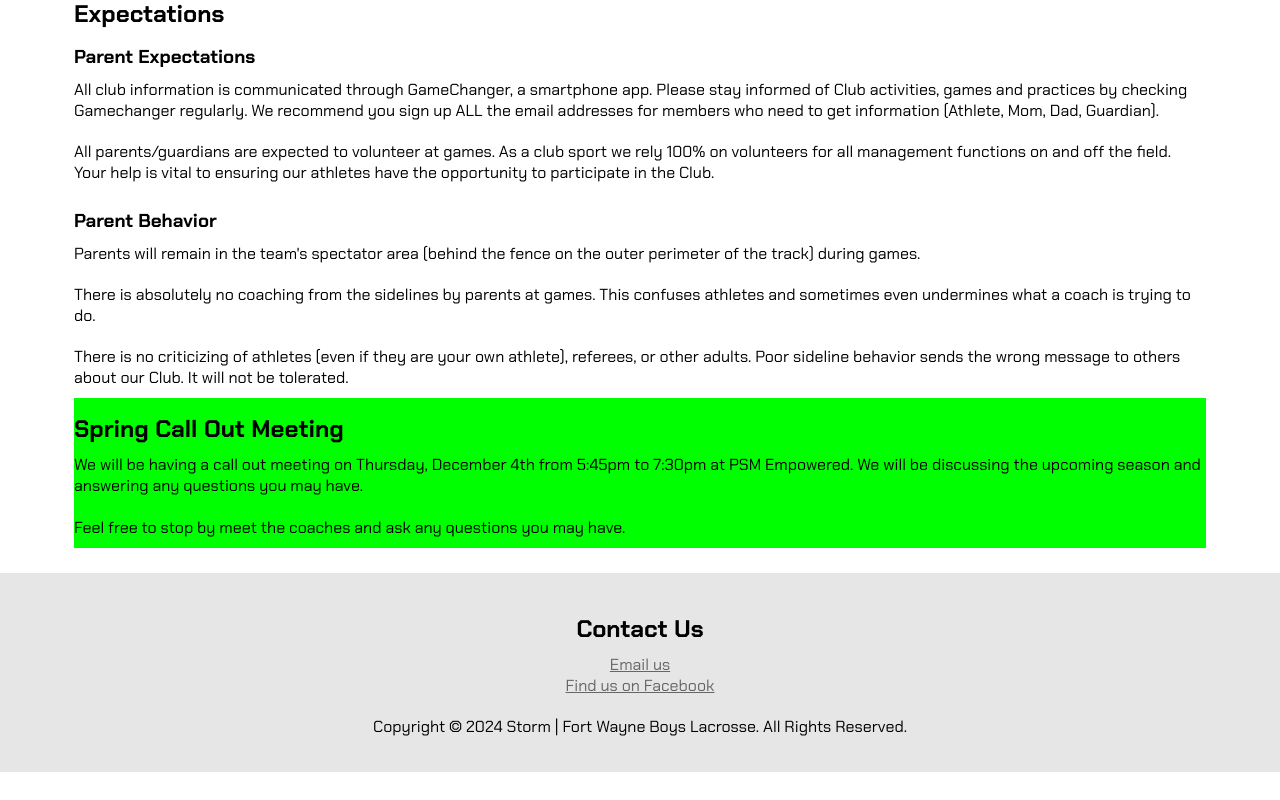
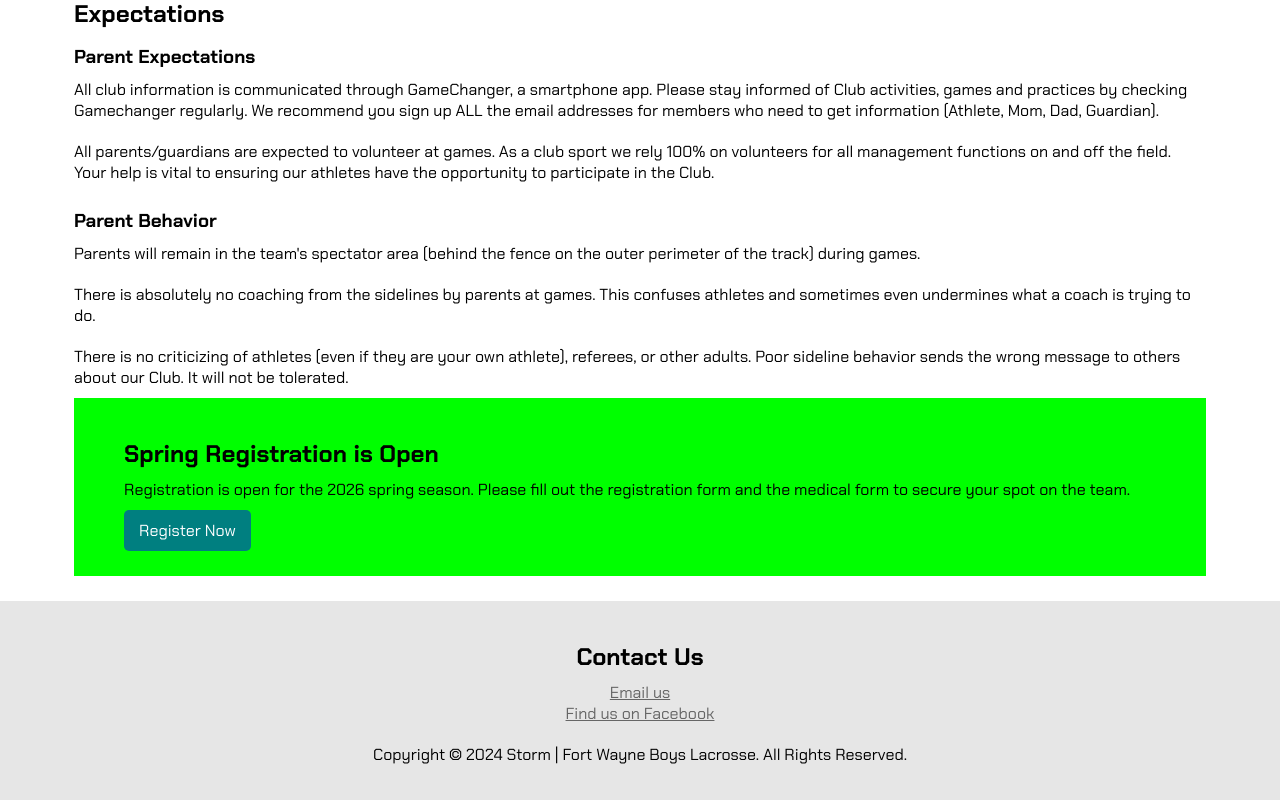
Before and after one commit to jhaagen/storm-lacrosse, a React (Create React App) app: page /registration in a window 1280 px wide. Shown: the part 1271-2071 px from the top of the page. Before the commit the page ends 2043 px from the top, so only its background shows below. Built offline with nearby package versions, Linux system fonts and the light colour scheme; a web font is replaced by a local one.

Commit message:
updated cta and updated some dependencies

```diff
--- a/package.json
+++ b/package.json
@@ -10,7 +10,7 @@
     "@testing-library/jest-dom": "^5.17.0",
     "@testing-library/react": "^13.4.0",
     "@testing-library/user-event": "^13.5.0",
-    "node-sass": "^9.0.0",
+    "sass": "^1.80.0",
     "react": "^18.3.1",
     "react-dom": "^18.3.1",
     "react-helmet": "^6.1.0",
--- a/src/components/cta.js
+++ b/src/components/cta.js
@@ -4,10 +4,9 @@ import './cta.scss';
 function CTA() {
 return (
 <div className="cta">
- <h2>Spring Call Out Meeting</h2>
-            <p>We will be having a call out meeting on Thursday, December 4th from 5:45pm to 7:30pm at PSM Empowered. We will be discussing the upcoming season and answering any questions you may have.<br/><br/>
-            Feel free to stop by meet the coaches and ask any questions you may have.
-                </p>
+ <h2>Spring Registration is Open</h2>
+            <p>Registration is open for the 2026 spring season. Please fill out the registration form and the medical form to secure your spot on the team. </p>
+            <p><a href="/registration">Register Now</a></p>
             </div>
 
 );
--- a/src/components/cta.scss
+++ b/src/components/cta.scss
@@ -1,7 +1,7 @@
 .cta {
 
     background: lime;
-    padding: 0px;
+    padding: 25px 50px;
 
     a {
         background-color: rgba(0,0,255, .5);
```
Also changed, not shown: 1 other file (tests, documents, lock files or other folders).
